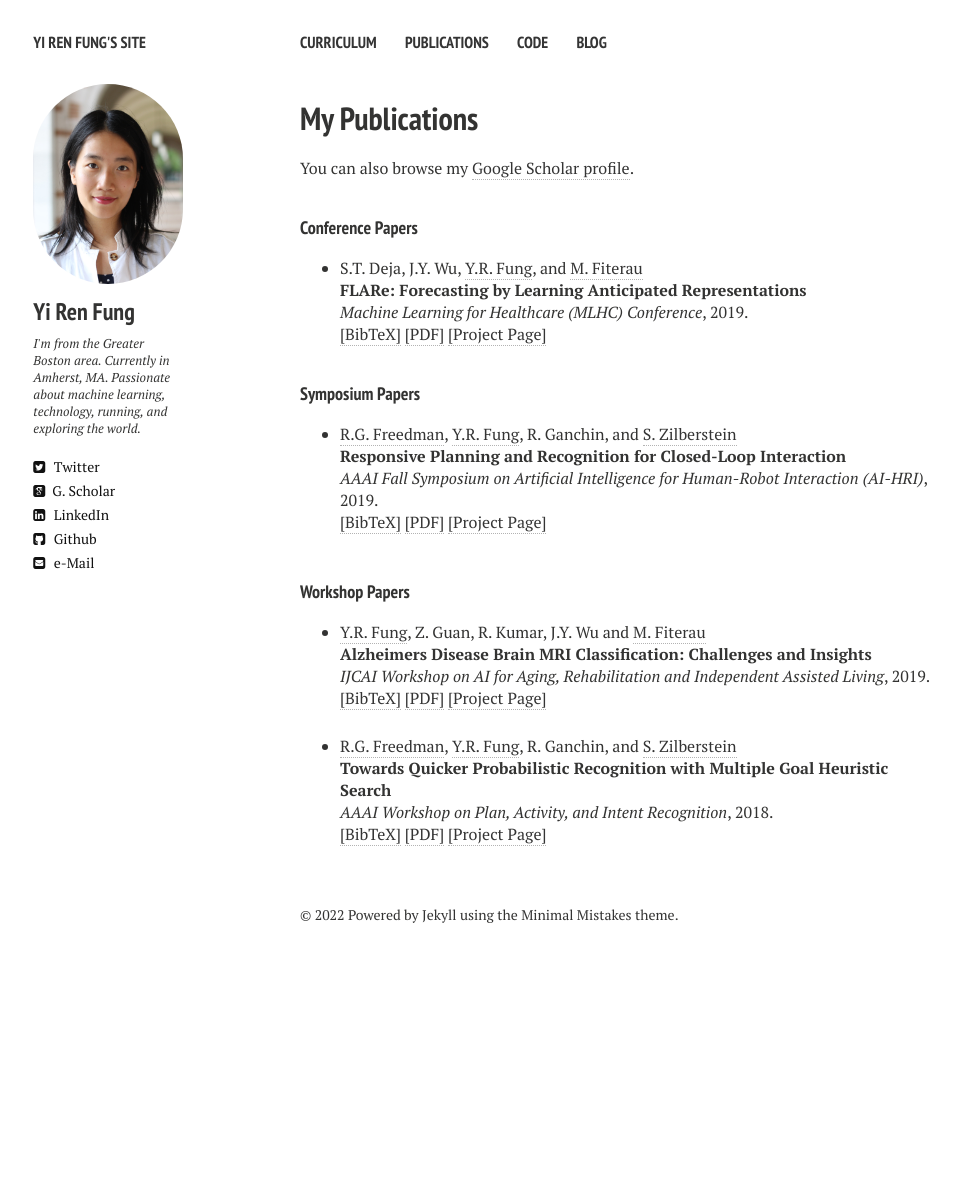
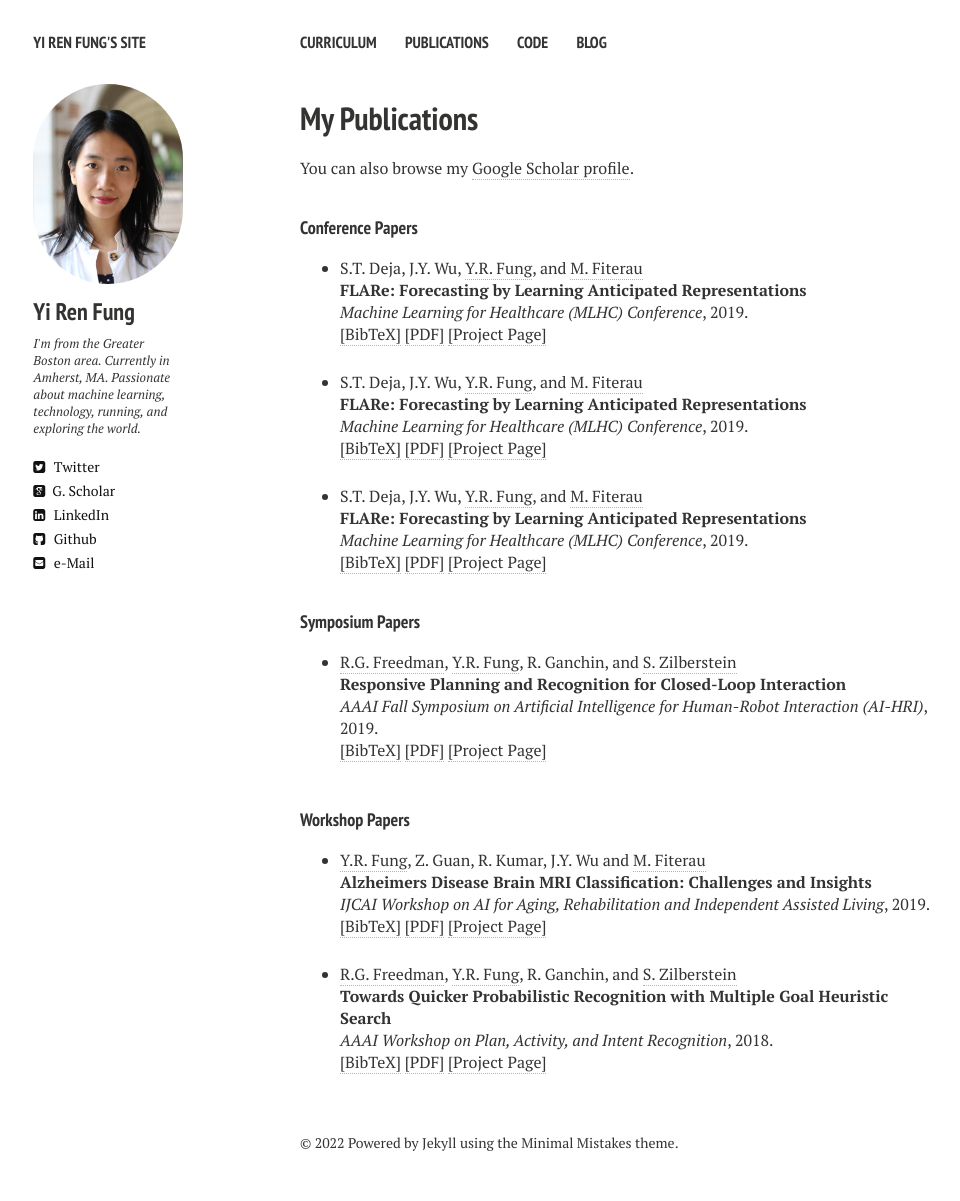
Before and after one commit to yrf1/yrf1.github.io, a Jekyll site: the page built from publications.md, in a window 1280 px wide. Shown: the whole page, without its empty margins (20-980 px from the left). Built offline with Jekyll 4.4.1, drawn with Linux system fonts in a browser that asks for light colours; nearby versions of some CDN libraries; before the commit the page ends 973 px from its top, so only the background shows below that.

Commit message:
update website

```diff
--- a/_layouts/publications.html
+++ b/_layouts/publications.html
@@ -85,6 +85,50 @@ div.bibtex pre { font-size: 75%; overflow: auto;  width: 100%; padding: 0em 0em;
 <h4 style="margin-bottom:0px;padding-top:10px;">Conference Papers</h4>
 <!-- Generated from JabRef by PubList by Truong Nghiem at 11:44 on 2015.09.10. -->
 <ul class="biblist">
+
+<li ><p>
+S.T. Deja, J.Y. Wu, <a href="yrf1.github.io" target="_blank">Y.R. Fung</a>, and <a href="https://www.cics.umass.edu/people/fiterau-brostean-madalina" target="_blank">M. Fiterau</a>
+<br><b>FLARe: Forecasting by Learning Anticipated Representations</b><br>
+<i>Machine Learning for Healthcare (MLHC) Conference</i>,
+2019.
+<br />
+<a href="javascript:toggleBibtex('Maninis2018b')">[BibTeX]</a>
+<a href="http://proceedings.mlr.press/v106/devarakonda19a/devarakonda19a.pdf" target="_blank">[PDF]</a> <a href = "https://github.com/Information-Fusion-Lab-Umass/flare/blob/master/README.md"  target="_blank">
+[Project Page]</a>
+</p>
+<div id="bib_Maninis2018b" class="bibtex noshow">
+<pre>
+@inproceedings{Devara2019,
+  author = {S.T. Devarakonda and J.Y. Wu and Y.R. Fung and M. Fiterau},
+  title = {FLARe: Forecasting by Learning Anticipated Representations},
+  booktitle = {Machine Learning for Healthcare},
+  year = {2019}
+}
+</pre>
+</div>
+</li>
+
+<li ><p>
+S.T. Deja, J.Y. Wu, <a href="yrf1.github.io" target="_blank">Y.R. Fung</a>, and <a href="https://www.cics.umass.edu/people/fiterau-brostean-madalina" target="_blank">M. Fiterau</a>
+<br><b>FLARe: Forecasting by Learning Anticipated Representations</b><br>
+<i>Machine Learning for Healthcare (MLHC) Conference</i>,
+2019.
+<br />
+<a href="javascript:toggleBibtex('Maninis2018b')">[BibTeX]</a>
+<a href="http://proceedings.mlr.press/v106/devarakonda19a/devarakonda19a.pdf" target="_blank">[PDF]</a> <a href = "https://github.com/Information-Fusion-Lab-Umass/flare/blob/master/README.md"  target="_blank">
+[Project Page]</a>
+</p>
+<div id="bib_Maninis2018b" class="bibtex noshow">
+<pre>
+@inproceedings{Devara2019,
+  author = {S.T. Devarakonda and J.Y. Wu and Y.R. Fung and M. Fiterau},
+  title = {FLARe: Forecasting by Learning Anticipated Representations},
+  booktitle = {Machine Learning for Healthcare},
+  year = {2019}
+}
+</pre>
+</div>
+</li>
 
 <li ><p>
 S.T. Deja, J.Y. Wu, <a href="yrf1.github.io" target="_blank">Y.R. Fung</a>, and <a href="https://www.cics.umass.edu/people/fiterau-brostean-madalina" target="_blank">M. Fiterau</a>
```
